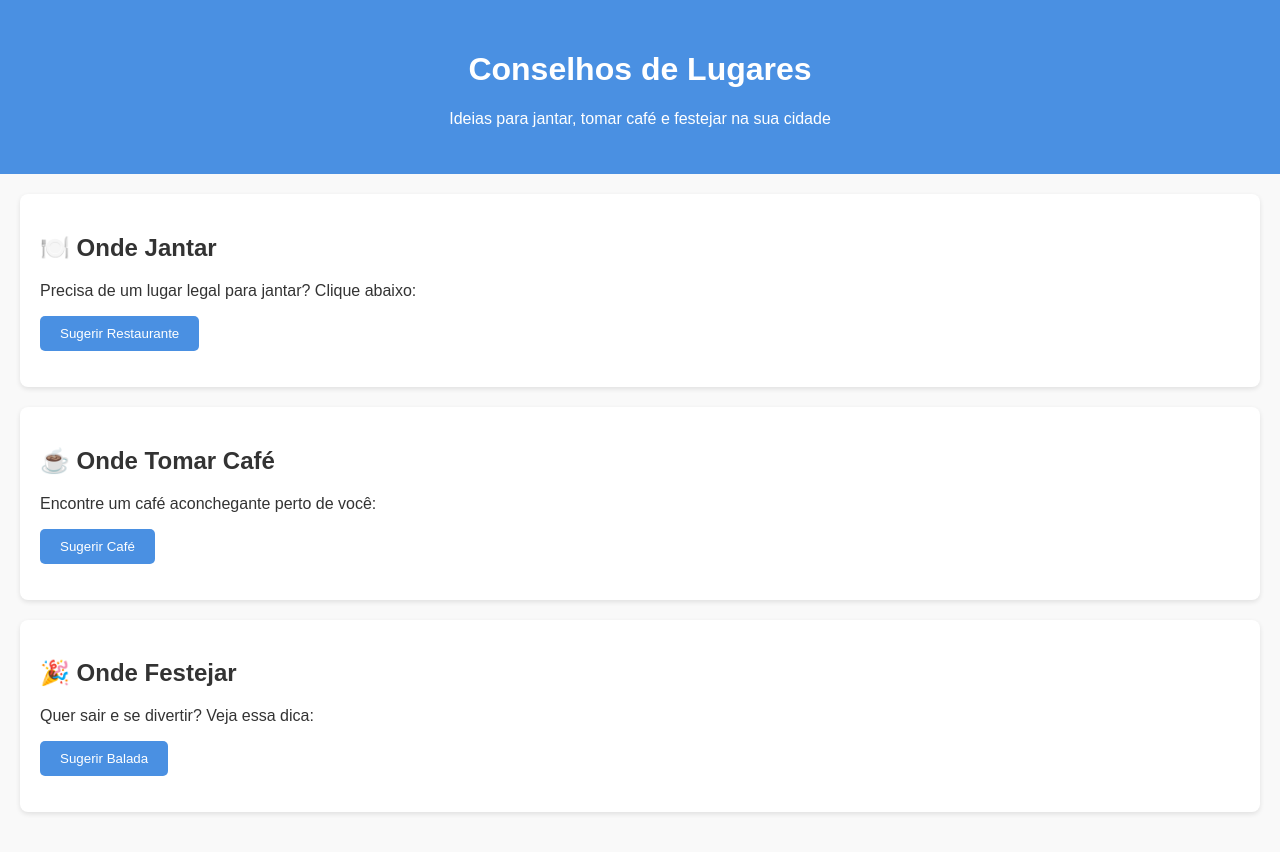
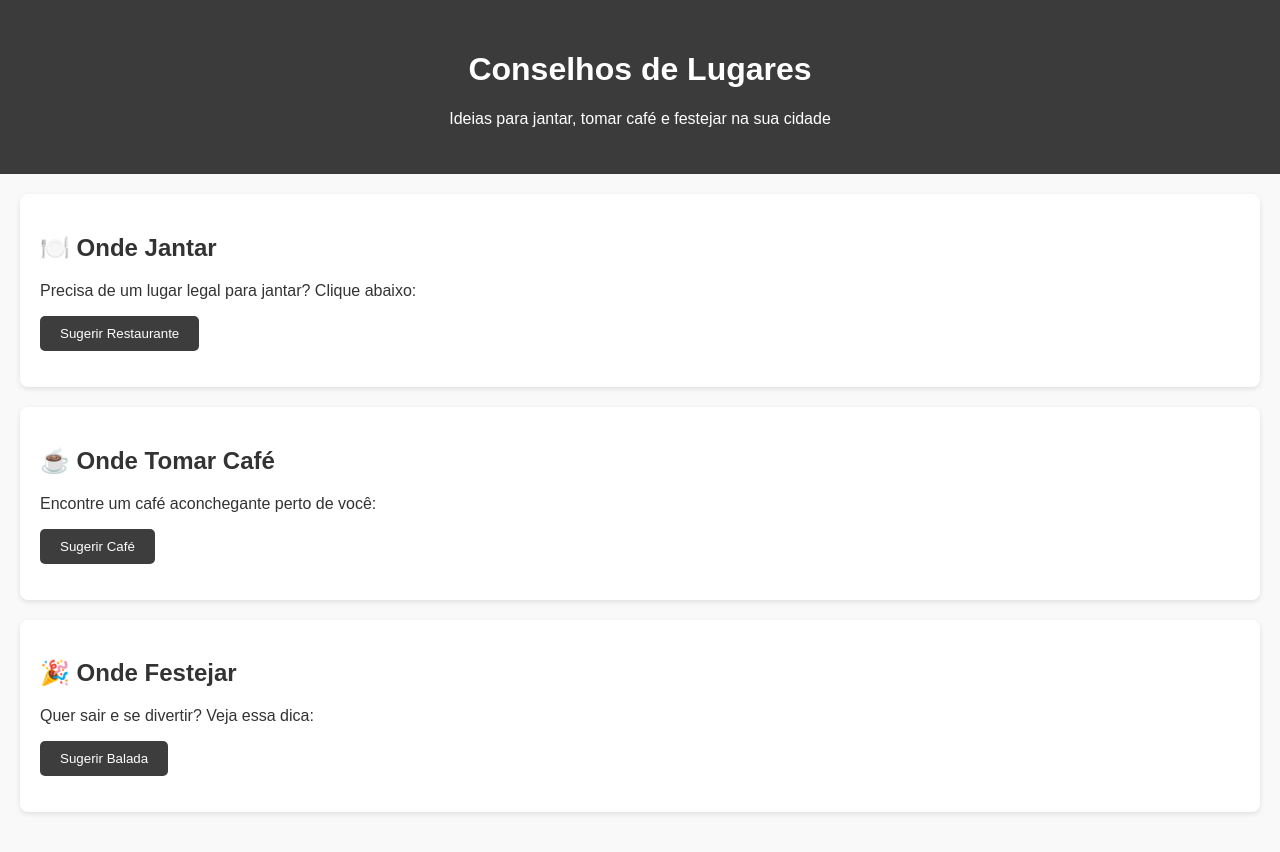
Before and after one commit to Kahraqueli/trabalho-de-mat, a plain HTML site: page index.html in a window 1280 px wide. Drawn offline with Linux system fonts and the light colour scheme.

Commit message:
Update style.css

```diff
--- a/style.css
+++ b/style.css
@@ -7,7 +7,7 @@ body {
 }
 
 header {
-    background-color: #4a90e2;
+    background-color: #030303c4;
     color: white;
     padding: 30px 20px;
     text-align: center;
@@ -27,7 +27,7 @@ main {
 
 button {
     padding: 10px 20px;
-    background-color: #4a90e2;
+    background-color: #030303c4;
     color: white;
     border: none;
     border-radius: 5px;
```
